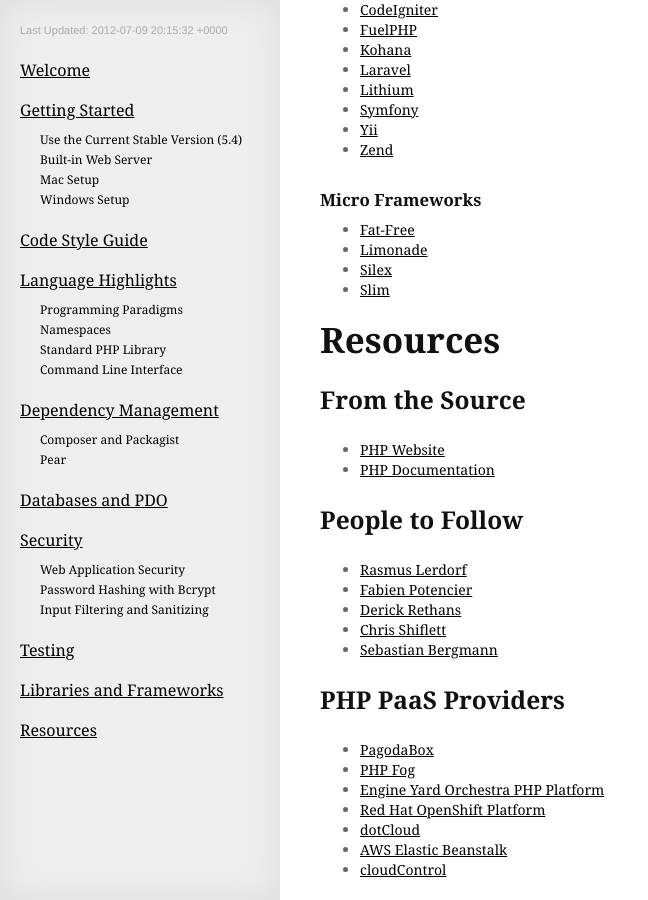
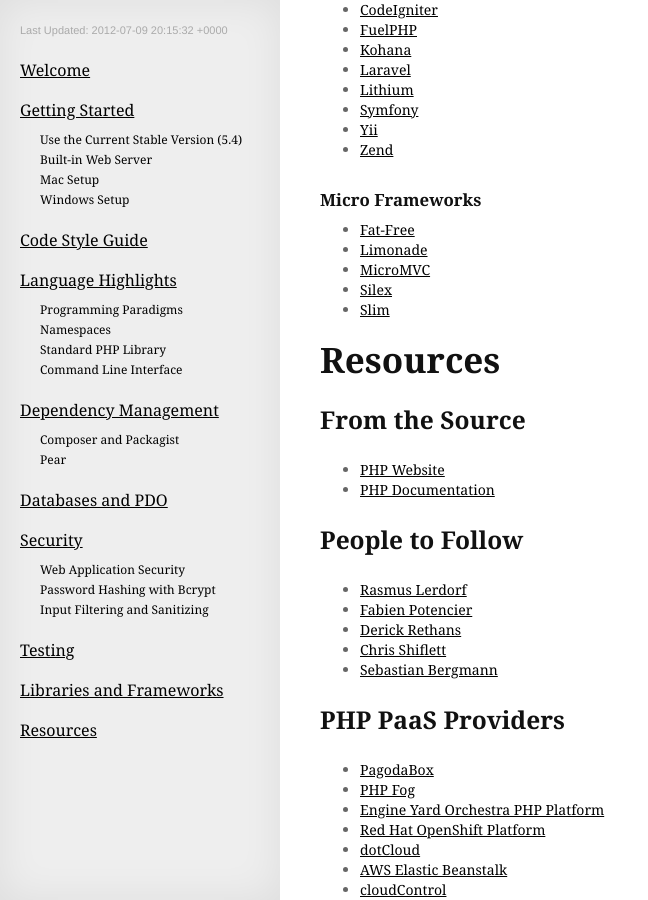
Before and after one commit to codeguy/php-the-right-way, a Jekyll site: the page built from index.html, in a window 1280 px wide and 900 px high, scrolled down 7377 px. Shown: the whole window, without its empty margins (0-648 px from the left). Built offline with Jekyll 4.4.1, drawn with Linux system fonts in a browser that asks for light colours; some web fonts are replaced; Markdown is read by kramdown in place of the engine named in the settings; comment, search, counter and statistics services are not loaded.

Commit message:
Added the MicroMVC micro framework.

```diff
--- a/_includes/libraries-and-frameworks.md
+++ b/_includes/libraries-and-frameworks.md
@@ -22,5 +22,6 @@ _You do not need to use a framework for every project_. Sometimes, plain PHP is
 
 * [Fat-Free](http://bcosca.github.com/fatfree/)
 * [Limonade](http://limonade-php.github.com/)
+* [MicroMVC](http://micromvc.com/)
 * [Silex](http://silex.sensiolabs.org/)
 * [Slim](http://www.slimframework.com/)
```
